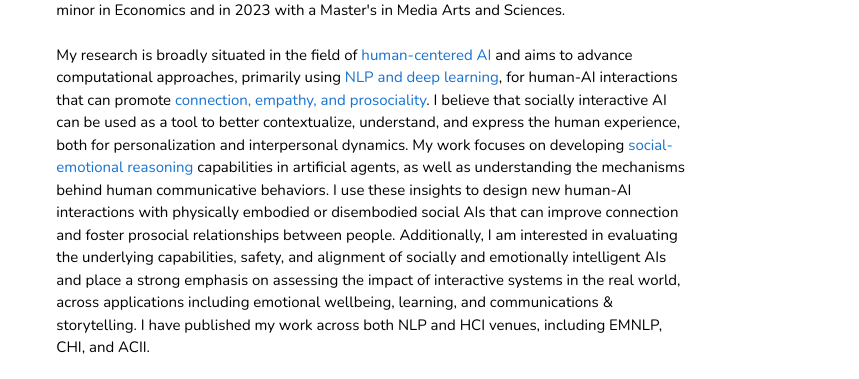
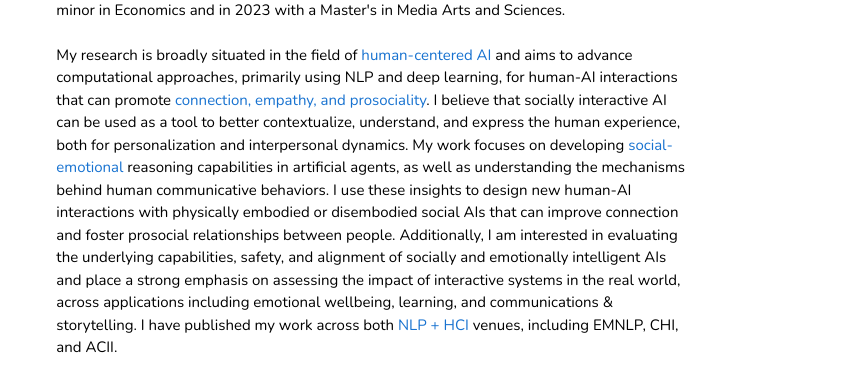
Before and after one commit to jocelynshen/jocelynshen.github.io, a plain HTML site: page index.html in a window 1280 px wide. Shown: the part 184-563 px from the top of the page, 421-1280 px from the left. Drawn offline with nearby package versions, Linux system fonts and the light colour scheme; no server answers; some icons are missing.

Commit message:
highlights

```diff
--- a/index.html
+++ b/index.html
@@ -119,19 +119,19 @@
 					<br><br>
 
 					My research is broadly situated in the field of <a id="link">human-centered AI</a> and aims to advance computational
-					approaches, primarily using <a id="link">NLP and deep learning</a>, for human-AI interactions that can promote
+					approaches, primarily using NLP and deep learning, for human-AI interactions that can promote
 					<a id="link">connection,
 						empathy, and
 						prosociality</a>. I believe that socially interactive AI can be used as a tool
 					to better contextualize, understand, and express the human experience, both for personalization and
-					interpersonal dynamics. My work focuses on developing <a id="link">social-emotional reasoning</a> capabilities in
+					interpersonal dynamics. My work focuses on developing <a id="link">social-emotional</a> reasoning capabilities in
 					artificial agents, as well as understanding the mechanisms behind human communicative behaviors. I
 					use these insights to design new human-AI interactions with physically embodied or disembodied
 					social AIs that can improve connection and foster prosocial relationships between people.
 					Additionally, I am interested in evaluating the underlying capabilities, safety, and alignment of
 					socially and emotionally intelligent AIs and place a strong emphasis on assessing the impact of
 					interactive systems in the real world, across applications including emotional wellbeing, learning,
-					and communications &amp; storytelling. I have published my work across both NLP and HCI venues, including EMNLP, CHI, and ACII.
+					and communications &amp; storytelling. I have published my work across both <a id="link">NLP + HCI</a> venues, including EMNLP, CHI, and ACII.
 
 
 
@@ -142,7 +142,7 @@
 					Engineering Intern), and <a id="link">Affectiva</a> (Data Science
 					Intern), where I've developed full stack applications, backend infrastructures, and machine learning
 					pipelines. <br><br>Aside from my work,
-					I like to sketch characters and write anything ranging from poems
+					I like to illustrate comics, sketch characters, and write anything ranging from poems
 					to essays to novels. My awarded creative works often center around themes of racial identity, the
 					meaning of art, and the digital age.
 					Check out the rest of this site to learn more, and feel free to reach out!</p>
```
